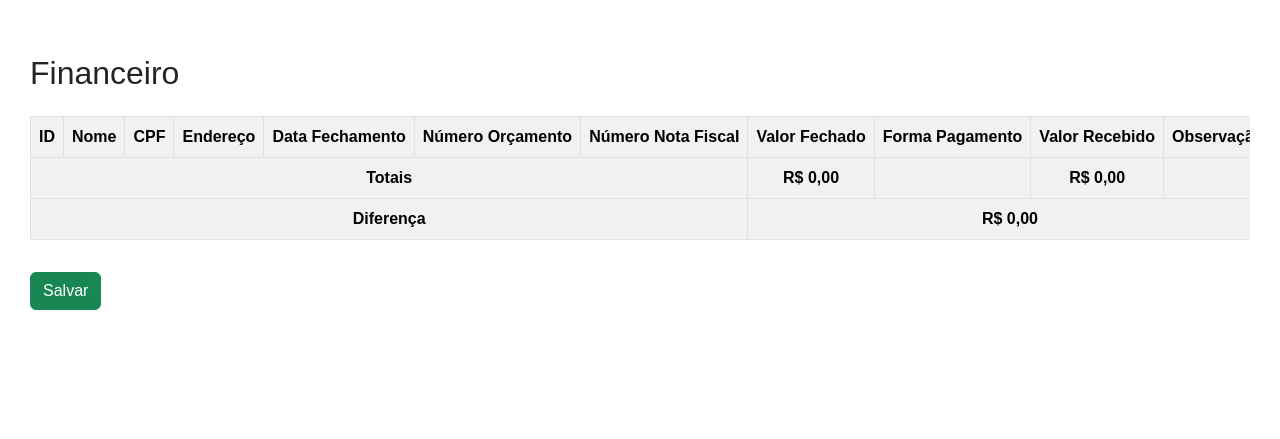
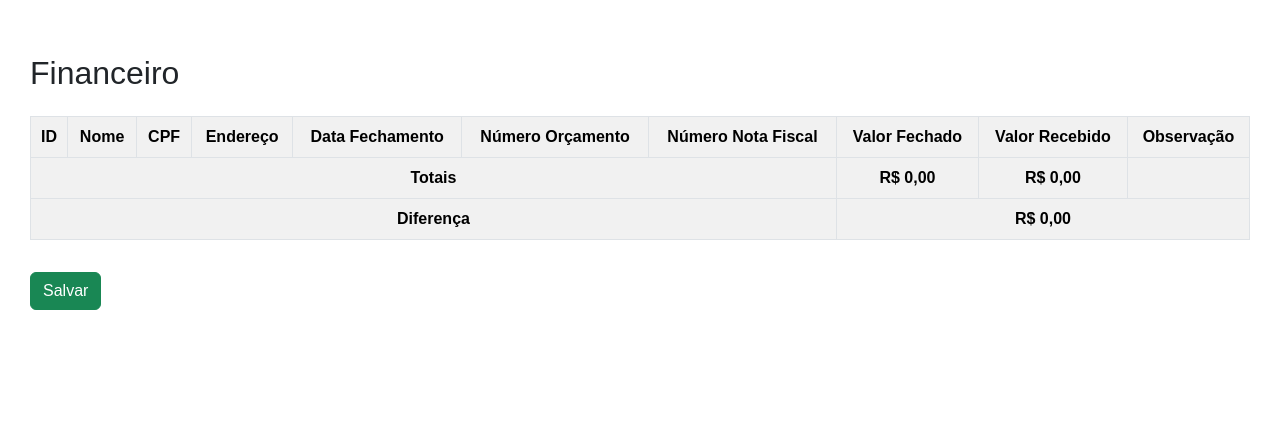
Before and after one commit to guiscg22/Reduz-Gestao, a Flask app: page /financeiro in a window 1280 px wide. Shown: the part 90-529 px from the top of the page. Run offline with Flask 2, Linux system fonts and the light colour scheme; a user stored in the database is signed in; data comes from the database, SQL or seed files in the repository; data that the repository does not hold is empty; some libraries are stand-ins or nearby versions.

Commit message:
Update financeiro.html

```diff
--- a/projeto - Copia/templates/financeiro.html
+++ b/projeto - Copia/templates/financeiro.html
@@ -15,7 +15,6 @@
             <th>Número Orçamento</th>
             <th>Número Nota Fiscal</th>
             <th>Valor Fechado</th>
-            <th>Forma Pagamento</th>
             <th>Valor Recebido</th>
             <th>Observação</th>
           </tr>
@@ -31,7 +30,6 @@
             <td><input type="text" class="form-control fixed-width-input" name="numero_orcamento_{{ cliente.id }}" value="{{ cliente.financeiros[0].numero_orcamento if cliente.financeiros else '' }}"></td>
             <td><input type="text" class="form-control fixed-width-input" name="numero_nota_fiscal_{{ cliente.id }}" value="{{ cliente.financeiros[0].numero_nota_fiscal if cliente.financeiros else '' }}"></td>
             <td><input type="text" class="form-control fixed-width-input dinheiro" name="valor_fechado_{{ cliente.id }}" value="{{ '{:,.2f}'.format(cliente.financeiros[0].valor_fechado).replace(',', 'X').replace('.', ',').replace('X', '.') if cliente.financeiros and cliente.financeiros[0].valor_fechado else '' }}"></td>
-            <td><input type="text" class="form-control fixed-width-input" name="forma_pagamento_{{ cliente.id }}" value="{{ cliente.financeiros[0].forma_pagamento if cliente.financeiros else '' }}"></td>
             <td>
               <button type="button" class="btn btn-info" onclick="showPayments({{ cliente.id }})">
                 R$ {{ '{:,.2f}'.format(cliente.financeiros[0].valor_recebido).replace(',', 'X').replace('.', ',').replace('X', '.') if cliente.financeiros and cliente.financeiros[0].valor_recebido else '0,00' }}
@@ -45,7 +43,6 @@
           <tr>
             <th colspan="7">Totais</th>
             <th>R$ {{ '{:,.2f}'.format(total_valor_fechado).replace(',', 'X').replace('.', ',').replace('X', '.') }}</th>
-            <th></th>
             <th>R$ {{ '{:,.2f}'.format(total_valor_recebido).replace(',', 'X').replace('.', ',').replace('X', '.') }}</th>
             <th></th>
           </tr>
```
